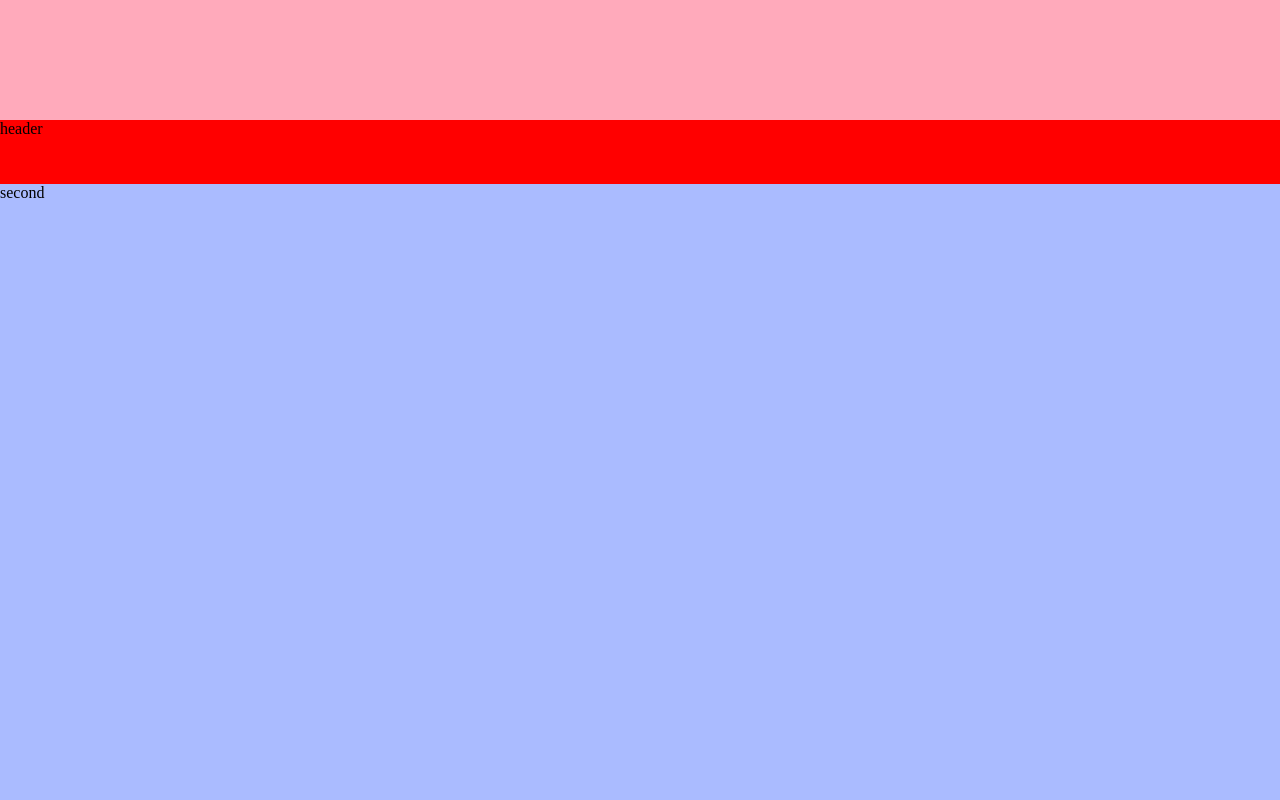
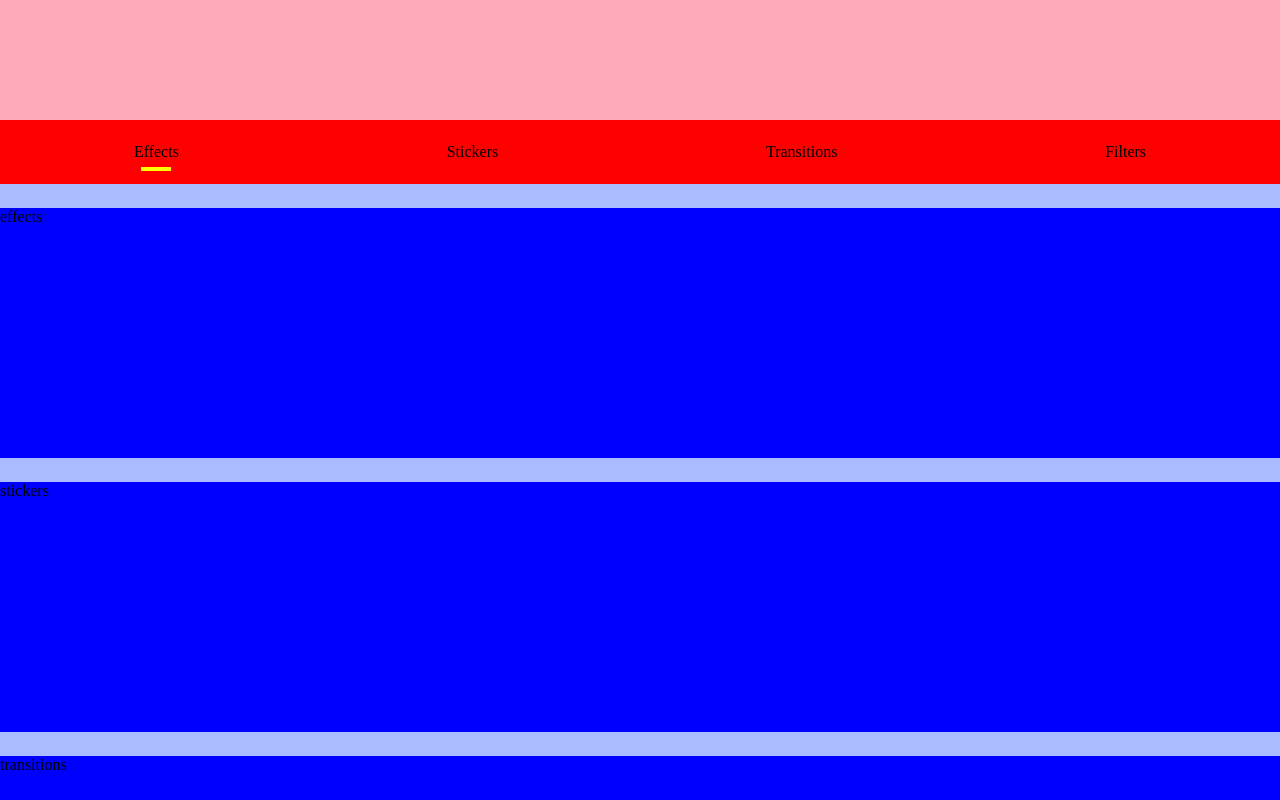
Before and after one commit to haixiangyan/ui-demo, a React (Create React App) app: page / in a window 1280 px wide. Shown: the part 840-1640 px from the top of the page. Built offline with nearby package versions, Linux system fonts and the light colour scheme.

Commit message:
feat: 添加 Header 行为

```diff
--- a/src/pages/ShuangDan/index.tsx
+++ b/src/pages/ShuangDan/index.tsx
@@ -4,6 +4,7 @@ import classNames from "classnames";
 
 const ShuangDan: FC = () => {
   const [isFixed, setIsFixed] = useState<boolean>(false);
+  const [active, setActive] = useState('effects');
 
   const secondRef = useRef<HTMLDivElement>(null);
 
@@ -11,6 +12,14 @@ const ShuangDan: FC = () => {
     if (secondRef.current) {
       const { top } = secondRef.current.getBoundingClientRect();
       setIsFixed(top <= 0);
+    }
+  }
+
+  const activate = (key: string) => {
+    setActive('key');
+    const el = document.querySelector(`[data-id="${key}"]`);
+    if (el) {
+      el.scrollIntoView({ behavior: 'smooth' });
     }
   }
 
@@ -28,8 +37,30 @@ const ShuangDan: FC = () => {
         first
       </div>
       <div className={styles.second} ref={secondRef}>
-        <div className={classNames(styles.header, { [styles.fixed]: isFixed })}>header</div>
-        second
+        <ul className={classNames(styles.header, { [styles.fixed]: isFixed })}>
+          <li className={classNames({ [styles.active]: active === 'effects' })} onClick={() => activate('effects')}>
+            Effects
+            <span className={styles.line}></span>
+          </li>
+          <li className={classNames({ [styles.active]: active === 'stickers' })} onClick={() => activate('stickers')}>
+            Stickers
+            <span className={styles.line}></span>
+          </li>
+          <li className={classNames({ [styles.active]: active === 'transitions' })} onClick={() => activate('transitions')}>
+            Transitions
+            <span className={styles.line}></span>
+          </li>
+          <li className={classNames({ [styles.active]: active === 'filters' })} onClick={() => activate('filters')}>
+            Filters
+            <span className={styles.line}></span>
+          </li>
+        </ul>
+        <div>
+          <section data-id='effects'>effects</section>
+          <section data-id='stickers'>stickers</section>
+          <section data-id='transitions'>transitions</section>
+          <section data-id='filters'>filters</section>
+        </div>
       </div>
       <div className={styles.third}>
         third
--- a/src/pages/ShuangDan/styles.module.scss
+++ b/src/pages/ShuangDan/styles.module.scss
@@ -5,13 +5,20 @@
   }
 
   .second {
-    height: 120vh;
     background: #abf;
+    position: relative;
+    padding-top: 64px;
 
     .header {
       background: red;
       width: 100%;
       height: 64px;
+      display: flex;
+      align-items: center;
+      justify-content: space-around;
+      position: absolute;
+      left: 0;
+      top: 0;
 
       &.fixed {
         position: fixed;
@@ -19,6 +26,37 @@
         left: 0;
         z-index: 2;
       }
+
+      li {
+        list-style: none;
+        position: relative;
+
+        .line {
+          position: absolute;
+          left: 50%;
+          bottom: -10px;
+          transform: translateX(-50%);
+          background: yellow;
+          display: flex;
+          width: 30px;
+          height: 4px;
+          opacity: 0;
+          transition: opacity .3s;
+        }
+
+        &.active {
+          .line {
+            opacity: 1;
+          }
+        }
+      }
+    }
+
+    section {
+      scroll-margin: 64px;
+      margin-top: 24px;
+      height: 250px;
+      background: blue;
     }
   }
 
```
